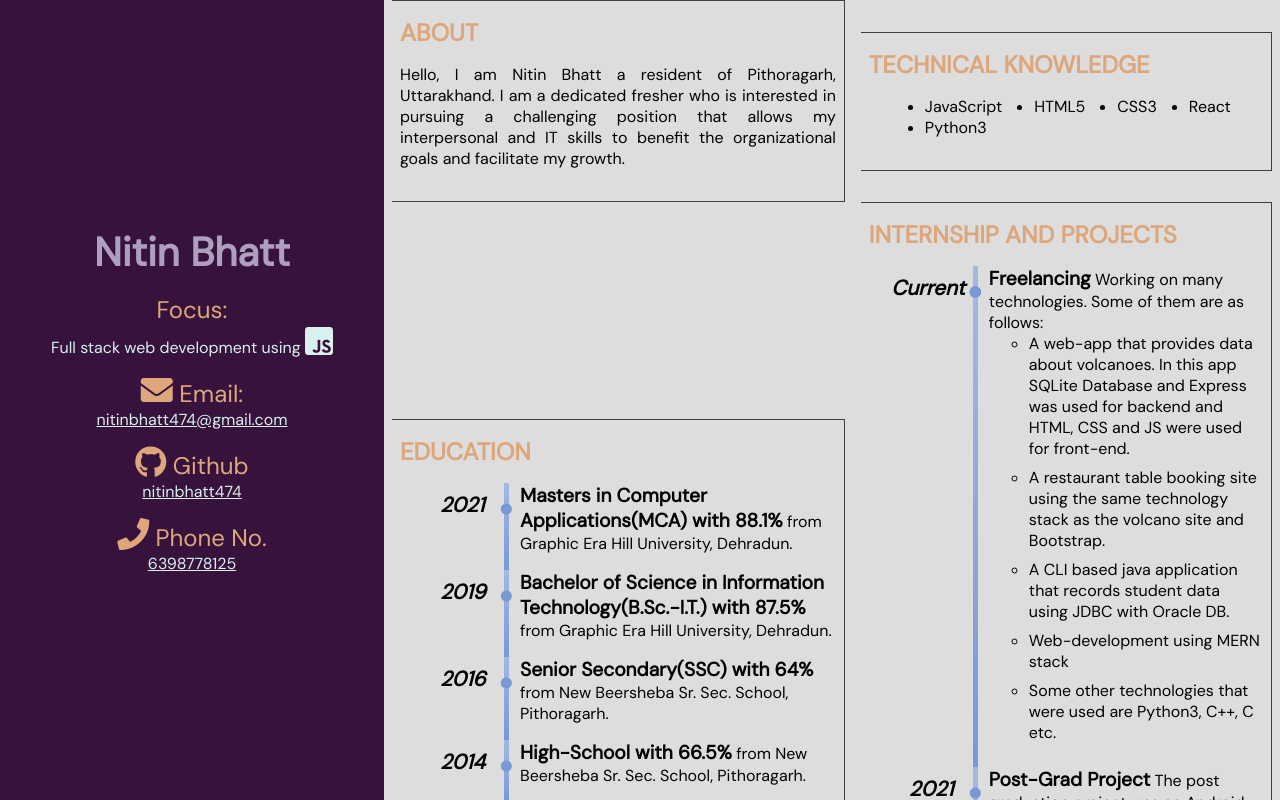
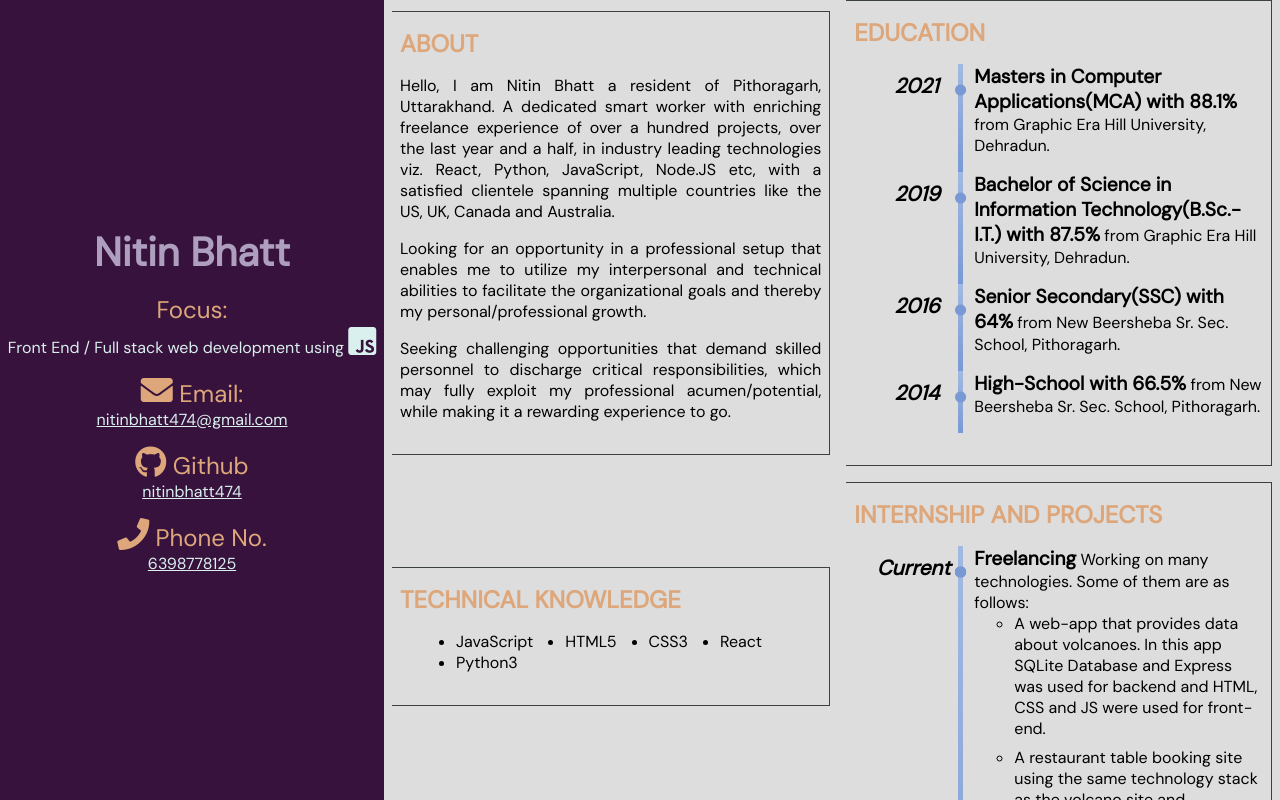
Before and after one commit to nitinbhatt474/nitin-resume, a plain HTML site: page index.html in a window 1280 px wide. Drawn offline with Linux system fonts and the light colour scheme.

Commit message:
added some new info and changed layout

```diff
--- a/index.html
+++ b/index.html
@@ -15,7 +15,8 @@
     <header>
         <span class="name">Nitin Bhatt</span>
         <span class="heading">Focus: </span>
-        <span>Full stack web development using <i class="fab fa-js-square" title="JavaScript"></i></span>
+        <span class="focus">Front End / Full stack web development using <i class="fab fa-js-square"
+                title="JavaScript"></i></span>
         <span class="heading"><i class="fas fa-envelope"></i> Email: </span>
         <span><a href="mailto:nitinbhatt474@gmail.com">nitinbhatt474@gmail.com</a></span>
         <span class="heading"><i class="fab fa-github"></i> Github</span>
@@ -26,21 +27,19 @@
     <main>
         <article>
             <span class="heading">About</span>
-            <p>Hello, I am Nitin Bhatt a resident of Pithoragarh, Uttarakhand. I am a dedicated fresher who is
-                interested
-                in pursuing a challenging position that allows my interpersonal and IT skills to benefit the
-                organizational goals and facilitate my growth.</p>
+            <p>Hello, I am Nitin Bhatt a resident of Pithoragarh, Uttarakhand. A dedicated smart worker with enriching
+                freelance experience of over a hundred projects, over the last year and a half,
+                in industry leading technologies viz. React, Python, JavaScript, Node.JS etc, with a satisfied clientele
+                spanning
+                multiple countries like the US, UK, Canada and Australia.</p>
+            <p>Looking for an opportunity in a professional setup that enables me to utilize my interpersonal and
+                technical abilities
+                to facilitate the organizational goals and thereby my personal/professional growth.</p>
+            <p class="print-hide">Seeking challenging opportunities that demand skilled personnel to discharge
+                critical responsibilities,
+                which may fully
+                exploit my professional acumen/potential, while making it a rewarding experience to go.</p>
         </article>
-
-        <article>
-            <span class="heading">Technical Knowledge</span>
-            <ul class="single-line-list">
-                <li>JavaScript</li>
-                <li>HTML5</li>
-                <li>CSS3</li>
-                <li>React</li>
-                <li>Python3</li>
-            </ul>
         </article>
 
         <article>
@@ -61,7 +60,21 @@
             </ul>
         </article>
 
-        <article class="breakpoint">
+        <div class="breakpoint"></div>
+        <article>
+            <span class="heading">Technical Knowledge</span>
+            <ul class="single-line-list">
+                <li>JavaScript</li>
+                <li>HTML5</li>
+                <li>CSS3</li>
+                <li>React</li>
+                <li>Python3</li>
+            </ul>
+        </article>
+
+
+
+        <article class=" internship">
             <span class="heading">Internship and Projects</span>
             <ul class="timeline">
                 <li><span class="year i-year">Current</span><span class="b-text">Freelancing</span>
@@ -72,9 +85,17 @@
                         <li>A restaurant table booking site using the same technology stack as the volcano site and
                             Bootstrap.</li>
                         <li>A CLI based java application that records student data using JDBC with Oracle DB. </li>
-                        <li>Web-development using MERN stack</li>
+                        <li>Web-development using MERN stack. A Restaurant review app etc.</li>
                         <li>Some other technologies that were used are Python3, C++, C etc.</li>
                     </ul>
+                </li>
+
+                <li>
+                    <span class="year">2022</span>
+                    <span class="b-text">Task Tracker</span> This is MERN stack based project which was used by me and
+                    my colleagues to track tasks assigned to us. The backend currently uses simple encryption. In later
+                    updates it will use JWT for authentication purposes.
+                    <div>URL: <a href="https://tasktracker-tt.netlify.app">tasktracker-tt.netlify.app</a></div>
                 </li>
 
                 <li><span class="year">2021</span><span class="b-text">Post-Grad Project</span> The post graduation
--- a/main.css
+++ b/main.css
@@ -42,6 +42,10 @@ body {
   margin-top: 1rem;
 }
 
+.focus{
+  text-align: center;
+}
+
 header span a {
   color: #daf0ee;
 }
@@ -53,6 +57,7 @@ i {
 main {
   display: grid;
   grid-template-columns: auto auto;
+  row-gap: 1rem;
   max-width: 100%;
   overflow-y: scroll;
 }
@@ -174,6 +179,14 @@ li ul li {
   padding-right: 1rem;
 }
 
+.internship{
+  grid-row: span 2;
+}
+
+.breakpoint{
+  display: none;
+}
+
 @media screen and (max-width: 900px) {
   body {
     flex-direction: column;
@@ -182,12 +195,7 @@ li ul li {
   }
 
   main {
-    display: flex;
-    flex-wrap: wrap;
-    justify-content: center;
-    height: auto;
-    padding: 1rem;
-    overflow-x: hidden;
+   display: block;
   }
 
   .timeline {
--- a/print.css
+++ b/print.css
@@ -1,4 +1,10 @@
 @media print {
+  html,
+  body {
+    width: 210mm;
+    height: 297mm;
+  }
+
   body {
     flex-direction: column;
     overflow: auto;
@@ -24,9 +30,10 @@
 
   @page {
     margin: 0;
+    size: A4;
   }
 
   .breakpoint {
-    margin-top: 5%;
+    display: block;
   }
 }
```
